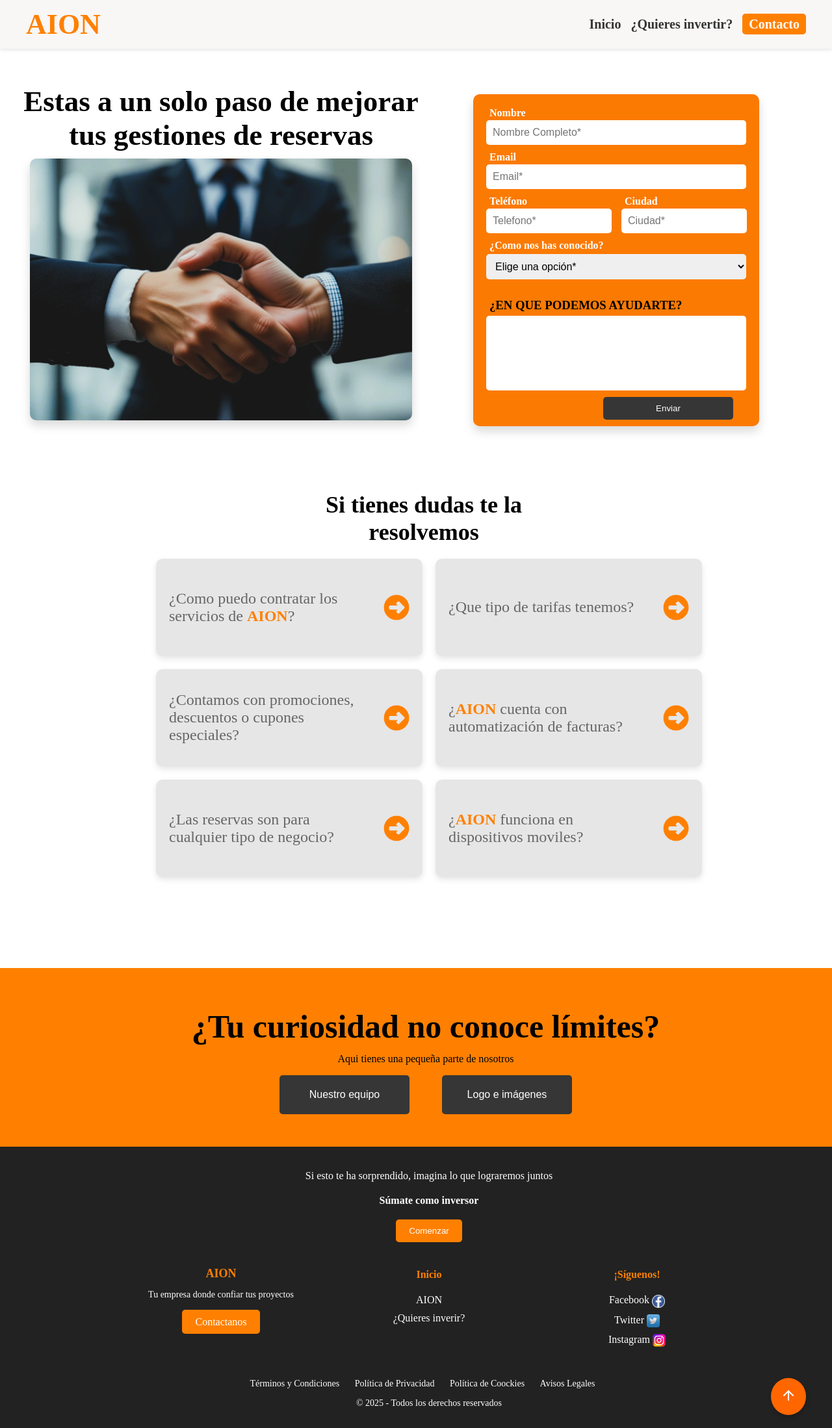
After one commit to seccion9/aion-landing, a PHP site: page /formulario.html in a window 1280 px wide. The commit adds this page. Shown: the whole page at 65% size. Run offline with PHP 8.4, Linux system fonts and the light colour scheme; some web fonts are replaced.

Commit message:
Cambios formulario
Se añade una pagina aparte para el formulario y se añade funcionalidad a los enlaces

```diff
--- /dev/null
+++ b/ProyectoAION/botonSubir.js
@@ -0,0 +1,5 @@
+/* Evento que permite el desplazamiento hacia arriba de la página al darle click al boton */
+document.getElementById("botonSubir").addEventListener("click", function () {
+    const logo = document.getElementById("logo");
+    logo.scrollIntoView({ behavior: "smooth" });
+  });
--- /dev/null
+++ b/ProyectoAION/formulario.html
@@ -0,0 +1,168 @@
+<!DOCTYPE html>
+<html lang="es">
+<head>
+    <meta charset="UTF-8">
+    <meta name="viewport" content="width=device-width, initial-scale=1.0">
+    <title>Formulario AION</title>
+    <link rel="stylesheet" href="styles.css">
+</head>
+<body>
+    <header>
+        <nav>
+            <div class="logo" id="logo">AION</div>
+            <ul>
+                <li><a href="index.html">Inicio</a></li>
+                <li><a href="#">¿Quieres invertir?</a></li>
+                <li><a href="formulario.html" class="contacto" id="contacto">Contacto</a></li>
+            </ul>
+        </nav>
+    </header>
+    <main>
+        <section class="formulario-seccion" id="formulario-seccion">
+            <div class="formulario-contenedor">
+
+                <div class="info-izquierda">
+                    <h2 class="formulario-titulo">Estas a un solo paso de mejorar tus gestiones de reservas</h2>
+                    <img src="img/ejemploManos.JPG" alt="Imagen de contacto">
+                </div>
+
+                <div class="formulario-contenedor-interno">
+                    <form class="formulario" action="enviar.php" method="POST">
+                        <label for="nombre">Nombre</label>
+                        <input type="text" id="nombre" name="nombre" placeholder="Nombre Completo*" required>
+                        <label for="email">Email</label>
+                        <input type="email" id="email" name="email" placeholder="Email*" required>
+                        <div class="telefonoCiudad">
+                            <div>
+                                <label for="telefono">Teléfono</label>
+                                <input type="tel" id="tel" name="tel" placeholder="Telefono*" required>
+                            </div>
+                            <div>
+                                <label for="ciudad">Ciudad</label>
+                                <input type="text" id="ciudad" name="ciudad" placeholder="Ciudad*" required>
+                            </div>
+                        </div>
+                        <label for="info">¿Como nos has conocido?</label>
+                        <select id="info" name="info" required>
+                            <option value="" selected hidden>Elige una opción*</option>
+                            <option value="Google">Google</option>
+                            <option value="Redes Sociales">Redes Sociales</option>
+                            <option value="Recomendación">Recomendación</option>
+                            <option value="Otro">Otro</option>
+                        </select>
+
+                        <h3><strong>¿EN QUE PODEMOS AYUDARTE?</strong></h3>
+                        <textarea id="mensaje" name="mensaje" rows="5" required></textarea>
+
+                        <button type="submit">Enviar</button>
+                    </form>
+                </div>
+            </div>
+
+            <section class="tableroDudas">
+                <div class="tituloDudas">
+                    <h2 class="mainDudas">Si tienes dudas te la resolvemos</h2>
+                </div>
+                <section class="modulosDudas">
+                    <div class="duda" id="duda1">
+                        <p>¿Como puedo contratar los servicios de <strong class="p-marca">AION</strong>?</p>
+                        <img src="img/flechaNaranja2.png">
+                    </div>
+                    <div class="duda" id="duda2">
+                        <p>¿Que tipo de tarifas tenemos?</p>
+                        <img src="img/flechaNaranja2.png">
+                    </div>
+                    <div class="duda" id="duda3">
+                        <p>¿Contamos con promociones, descuentos o cupones especiales?</p>
+                        <img src="img/flechaNaranja2.png">
+                    </div>
+                    <div class="duda" id="duda4">
+                        <p>¿<strong class="p-marca">AION</strong> cuenta con automatización de facturas?</p>
+                        <img src="img/flechaNaranja2.png">
+                    </div>
+                    <div class="duda" id="duda5">
+                        <p>¿Las reservas son para cualquier tipo de negocio?</p>
+                        <img src="img/flechaNaranja2.png">
+                    </div>
+                    <div class="duda" id="duda6">
+                        <p>¿<strong class="p-marca">AION</strong> funciona en dispositivos moviles?</p>
+                        <img src="img/flechaNaranja2.png">
+                    </div>
+                </section>
+                <div class="mensajeDuda" id="mensajeDuda"></div>
+            </section>
+        </section>
+    </main>
+
+    <section class="contenedorExtraInfo">
+        <div class="tituloExtraInfo">
+            <h2>¿Tu curiosidad no conoce límites?</h2>
+            <p>Aqui tienes una pequeña parte de nosotros</p>
+        </div>
+        <div class="botonesExtraInfo">
+            <button id="botonNuestroEquipo">Nuestro equipo</button>
+            <button id="botonLogoImagen">Logo e imágenes</button>
+        </div>
+    </section>
+
+    <footer class="footer">
+        <div class="footer-main">
+            <p>Si esto te ha sorprendido, imagina lo que lograremos juntos</p>
+            <p><strong>Súmate como inversor</strong></p>
+            <button class="btn">Comenzar</button>
+        </div>
+
+        <div class="footer-columns">
+            <div class="footer-column">
+                <h3>AION</h3>
+                <p>Tu empresa donde confiar tus proyectos</p>
+                <a href="formulario.html" class="btn">Contactanos</a>
+            </div>
+            <div class="footer-column">
+                <h4>Inicio</h4>
+                <ul>
+                    <li><a href="index.html">AION</a></li>
+                    <li><a href="#¿quieres invertir?">¿Quieres inverir?</a></li>
+                </ul>
+            </div>
+            <div class="footer-column">
+                <h4>¡Síguenos!</h4>
+                <ul>
+                    <li>
+                        <a href="https://www.facebook.com" target="_blank">Facebook</a>
+                        <img src="./img/facebook.png" alt="Facebook" class="social-icon">
+                    </li>
+                    <li>
+                        <a href="https://www.twitter.com" target="_blank">Twitter</a>
+                        <img src="./img/X.png" alt="Twitter" class="social-icon">
+                    </li>
+                    <li>
+                        <a href="https://www.instagram.com" target="_blank">Instagram</a>
+                        <img src="./img/instagram.png" alt="Instagram" class="social-icon">
+                    </li>
+                </ul>
+            </div>
+        </div>
+
+        <div class="footer-bottom">
+            <ul>
+                <li><a href="#terminos">Términos y Condiciones</a></li>
+                <li><a href="#privacidad">Política de Privacidad</a></li>
+                <li><a href="#coockies">Política de Coockies</a></li>
+                <li><a href="#avisos">Avisos Legales</a></li>
+            </ul>
+            <p>&copy; 2025 - Todos los derechos reservados</p>
+        </div>
+    </footer>
+
+    <button id="botonSubir" class="boton-subir">
+        <svg xmlns="http://www.w3.org/2000/svg" width="24" height="24" viewBox="0 0 24 24" fill="none" stroke="white" stroke-width="2" stroke-linecap="round" stroke-linejoin="round">
+            <path d="M12 19V5"></path>
+            <polyline points="5 12 12 5 19 12"></polyline>
+        </svg>
+    </button>
+
+    <script src="script.js"></script>
+    <script src="botonSubir.js"></script>
+</body>
+</html>
--- a/ProyectoAION/styles.css
+++ b/ProyectoAION/styles.css
@@ -619,7 +629,7 @@ video {
 }
 .footer-column p {
     font-size: 14px;
-    margin-bottom: 15px;
+    margin-bottom: 25px;
 }
 .footer-column .btn {
     background-color:#ff8000;
@@ -631,6 +641,9 @@ video {
 }
 .footer-column .btn:hover {
     background-color: #fdb447;
+}
+.footer-column a {
+    text-decoration: none;
 }
 .footer-column ul {
     list-style-type: none;
@@ -711,6 +724,7 @@ video {
     max-width: 1200px;
     margin: 100px auto;
     gap: 40px;
+    margin-top: 20px;
 }
 .info-izquierda {
     flex: 1;
@@ -835,6 +849,7 @@ video {
     max-width: 800px;
     margin: 0 auto;
     margin-top: -20px;
+    margin-bottom: 50px;
 }
 .duda {
     background-color: #e6e6e6;
@@ -874,20 +889,24 @@ video {
     width: 100%;
     min-height: 120px;
     text-align: center;
-    margin-left: 0;
-    padding: 20px;
+    margin: 0 auto;
+    padding-top: 20px;
+    padding-bottom: 50px;
 }
 .tituloExtraInfo h2 {
     font-size: 50px;
+    margin-left: 30px;
 }
 .tituloExtraInfo p {
     margin-top: -30px;
+    margin-left: 30px;
 }
 .botonesExtraInfo {
     display: flex;
     justify-content: center;
     gap: 50px;
     flex-wrap: wrap;
+    margin-left: 30px;
 }
 .botonesExtraInfo button {
     background-color:rgb(54, 54, 54);
@@ -924,3 +943,23 @@ video {
     background-color: #e05500;
     transform: scale(1.1);
 }
+
+
+
+
+/* .mensajeDuda {
+    margin-top: 20px;
+    padding: 10px;
+    background-color: #f8f8f8;
+    border: 1px solid #ddd;
+    border-radius: 5px;
+    font-size: 16px;
+    text-align: center;
+    display: none;
+} */
+
+.mensajeDuda {
+    background-color: red !important;
+    color: white;
+    display: block !important;
+}
```
Also changed, not shown: other parts of ProyectoAION/styles.css (+28 -18 lines), ProyectoAION/index.html (+18 -15 lines), ProyectoAION/script.js (+68 -11 lines).
